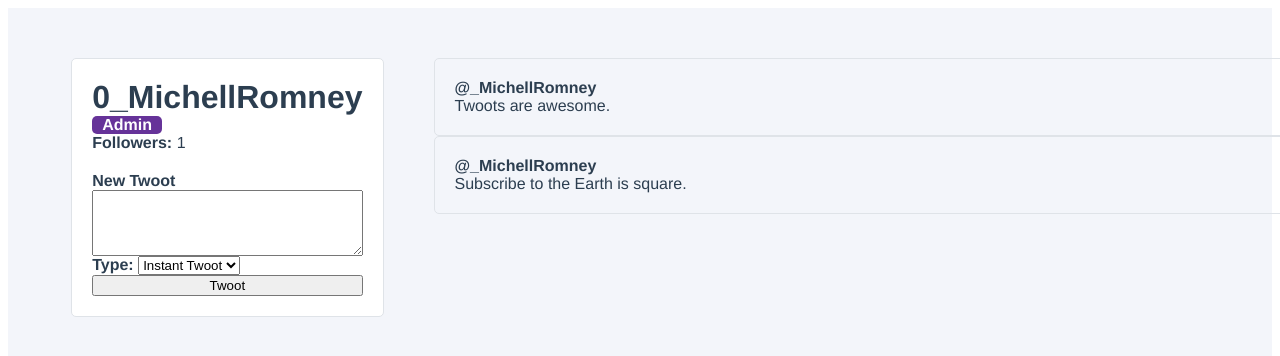
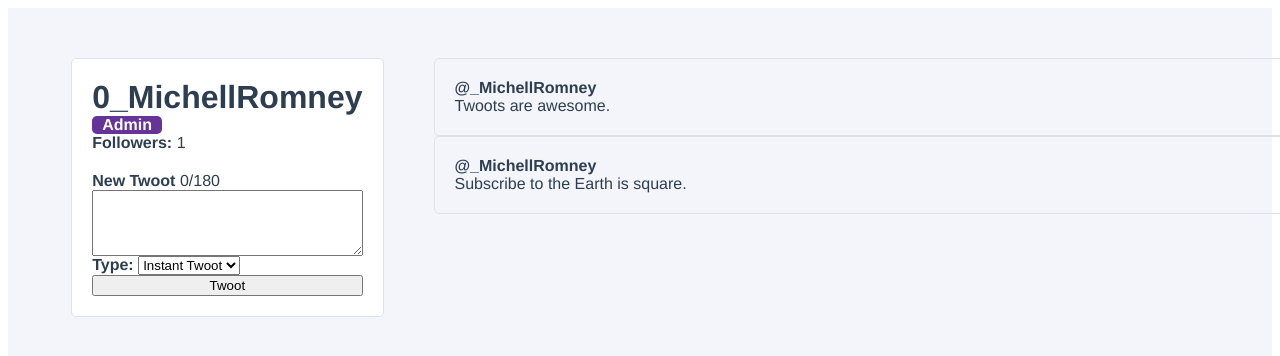
Before and after one commit to RashiqAzhan/learn-vue, a Vue app: page / in a window 1280 px wide. Shown: the top 356 px of the page. Built offline with nearby package versions, Linux system fonts and the light colour scheme.

Commit message:
Update UserProfiles.vue Insert character limit for twoots

```diff
--- a/src/components/UserProfiles.vue
+++ b/src/components/UserProfiles.vue
@@ -9,9 +9,11 @@
       <div class = "user_profile__follower-count">
         <strong>Followers: </strong> {{ followers }}
       </div>
-      <form class = "user-profile__create-twoot"
+      <form :class = "{'--exceeded':newTwootCharacterCount>180}"
+            class = "user-profile__create-twoot"
             @submit.prevent = "createNewTwoot">
-        <label for = "newTwoot"><strong>New Twoot</strong></label>
+        <label for = "newTwoot"><strong>New Twoot</strong>
+          {{ newTwootCharacterCount }}/180</label>
         <textarea id = "newTwoot" v-model = "newTwootContent" name = ""
                   rows = "4"></textarea>
 
@@ -81,6 +83,9 @@
     fullName() {
       return `${this.user.firstName} ${this.user.lastName}`;
     },
+    newTwootCharacterCount() {
+      return this.newTwootContent.length;
+    },
   },
   methods   : {
     followUser() {
@@ -110,6 +115,7 @@
   grid-template-columns : 1fr 3fr;
   padding               : 50px 5%;
   width                 : 100%;
+
 
   .user-profile__user_panel {
     background-color : white;
@@ -144,6 +150,17 @@
     display        : flex;
     flex-direction : column;
     padding-top    : 20px;
+
+    &.--exceeded {
+      border-color : red;
+      color        : red;
+
+      button {
+        background-color : red;
+        border           : none;
+        color            : white;
+      }
+    }
   }
 }
 
```
